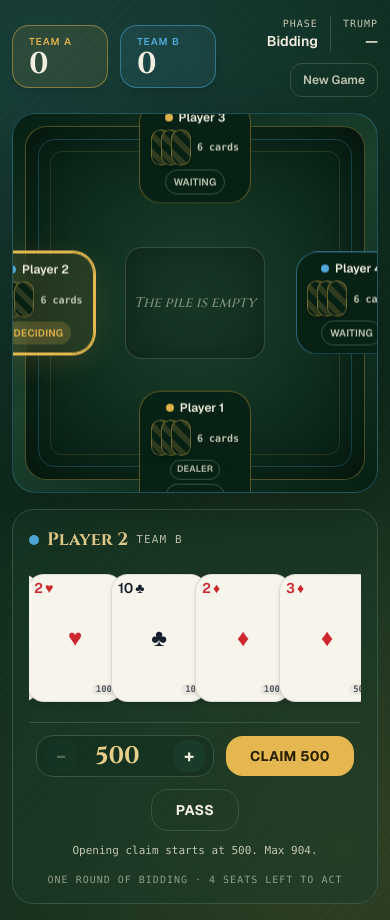
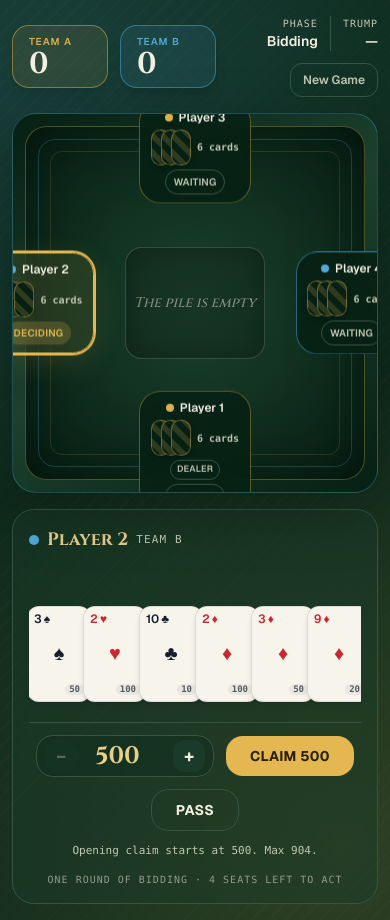
Before and after one commit to gsoundarcse/904-card-game, a Next.js app: page / in a window 390 px wide. Both pictures are taken after a click on the button "DEAL THE CARDS". Built offline with nearby package versions, Linux system fonts and the light colour scheme.

Commit message:
Fix mobile hand card visibility

```diff
--- a/components/card-game.tsx
+++ b/components/card-game.tsx
@@ -471,11 +471,12 @@ export function CardGame() {
         </div>
 
         {/* Hand */}
-        <div className="flex min-h-36 items-end justify-center overflow-x-auto pb-2 pl-3">
+        <div className="flex min-h-36 items-end justify-start overflow-x-auto pb-2 pl-2 sm:justify-center sm:pl-3">
+          <div className="flex w-max min-w-full items-end justify-center gap-1 px-1 sm:gap-2">
           {phase === 'dealing' ? (
             <div className="flex items-end justify-center gap-1">
               {Array.from({ length: activePlayer?.hand.length ?? 0 }).map((_, index) => (
-                <CardBack key={index} size="lg" className="animate-deal-card" />
+                <CardBack key={index} size="md" className="animate-deal-card sm:h-32 sm:w-24" />
               ))}
             </div>
           ) : activePlayer?.hand.length ? (
@@ -484,6 +485,7 @@ export function CardGame() {
                 <ClickableCard
                   key={card.id}
                   card={card}
+                  size="md"
                   fan={false}
                   disabled={resolving || !playable?.playableIds.has(card.id)}
                   onClick={() => handlePlayCard(card.id)}
@@ -493,7 +495,7 @@ export function CardGame() {
               // Bidding / trump: hand is view-only but fully legible.
               activePlayer.hand.map((card) => (
                 <div key={card.id} className="-ml-3 shrink-0 first:ml-0">
-                  <CardFace card={card} size="lg" />
+                  <CardFace card={card} size="md" className="sm:h-32 sm:w-24 sm:text-sm" />
                 </div>
               ))
             )
@@ -504,11 +506,12 @@ export function CardGame() {
           {trumpCard && current === claimer && (
             <div className="ml-4 flex shrink-0 flex-col items-center gap-1 border-l border-border pl-4">
               <div className="relative">
-                <CardBack size="lg" className="opacity-80" />
+                <CardBack size="md" className="opacity-80 sm:h-32 sm:w-24" />
               </div>
               <span className="font-mono text-[10px] text-muted-foreground">Trump card · locked</span>
             </div>
           )}
+          </div>
         </div>
 
         {phase === 'dealing' && (
--- a/components/thinnai-room.tsx
+++ b/components/thinnai-room.tsx
@@ -260,20 +260,22 @@ function Table({
           </span>
         </div>
 
-        <div className="flex min-h-36 items-end justify-center overflow-x-auto pb-2 pl-3">
+        <div className="flex min-h-36 items-end justify-start overflow-x-auto pb-2 pl-2 sm:justify-center sm:pl-3">
+          <div className="flex w-max min-w-full items-end justify-center gap-1 px-1 sm:gap-2">
           {view.yourHand.length ? (
             view.yourHand.map((card) =>
               view.status === 'playing' ? (
                 <ClickableCard
                   key={card.id}
                   card={card}
+                  size="md"
                   fan={false}
                   disabled={pending || !yourTurn || !playable.has(card.id)}
                   onClick={() => send({ type: 'playCard', cardId: card.id })}
                 />
               ) : (
                 <div key={card.id} className="-ml-3 shrink-0 first:ml-0">
-                  <CardFace card={card} size="lg" />
+                  <CardFace card={card} size="md" className="sm:h-32 sm:w-24 sm:text-sm" />
                 </div>
               ),
             )
@@ -284,7 +286,7 @@ function Table({
           {view.yourTrumpCard && (
             <div className="ml-4 flex shrink-0 flex-col items-center gap-1 border-l border-border pl-4">
               <div className="relative">
-                <CardBack size="lg" className="opacity-70" />
+                <CardBack size="md" className="opacity-70 sm:h-32 sm:w-24" />
                 <span className="absolute inset-0 flex items-center justify-center font-mono text-[9px] uppercase tracking-widest text-gold">
                   face down
                 </span>
@@ -295,6 +297,7 @@ function Table({
               </span>
             </div>
           )}
+          </div>
         </div>
 
         {view.status === 'bidding' && yourTurn && <BidControls view={view} send={send} pending={pending} />}
```
